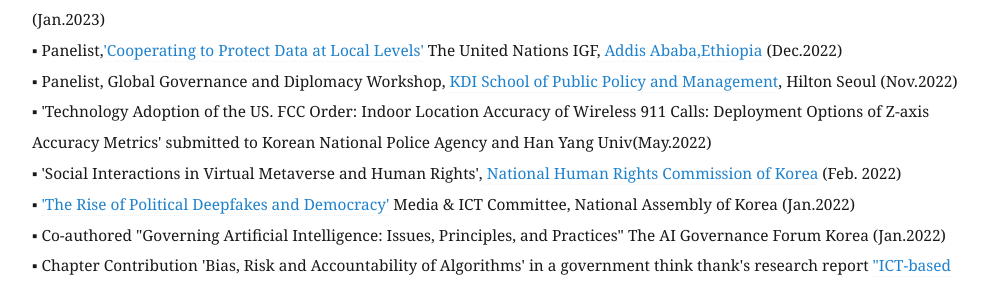
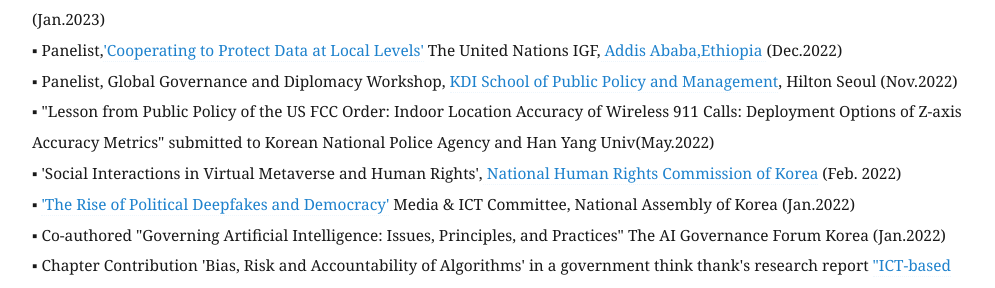
Before and after one commit to eunchangchoi/eunchangchoi.github.io, a Jekyll site: the page built from index.md, in a window 1280 px wide and 900 px high, scrolled down 6580 px. Shown: the part 159-447 px from the top of the window, without its empty margins (68-1063 px from the left). Built offline with Jekyll 4.4.1, drawn with Linux system fonts in a browser that asks for light colours.

Commit message:
Update index.md

```diff
--- a/index.md
+++ b/index.md
@@ -149,7 +149,7 @@
 ▪ 'Mobile Location Accuracy Requirements in Wireless Indoor Emergency Calls: How to Revise the Protection, Utilization, of Location Information Act in Korea Preserving Privacy', Technology Policy Forum, Han Yang Univ School of Engineering (Jan.2023)<br>
 ▪ Panelist,<a href="https://www.intgovforum.org/en/content/nris-cooperating-to-protecting-data-at-local-levels">'Cooperating to Protect Data at Local Levels'</a>  The United Nations IGF,<a href="https://www.intgovforum.org/en?mn=zyjlo3zXcEyFoXe0t8ZjjKlZgTEwFS1Ll2ly.kZktiPIaNySpVaEf"> Addis Ababa,Ethiopia </a>(Dec.2022) <br>
 ▪ Panelist, Global Governance and Diplomacy Workshop, <a href="https://www.kdischool.ac.kr/"> KDI School of Public Policy and Management</a>, Hilton Seoul (Nov.2022)<br>
-▪ 'Technology Adoption of the US. FCC Order: Indoor Location Accuracy of Wireless 911 Calls:  Deployment Options of Z-axis Accuracy Metrics' submitted to Korean National Police Agency and Han Yang Univ(May.2022)<br>
+▪ "Lesson from Public Policy of the US FCC Order: Indoor Location Accuracy of Wireless 911 Calls: Deployment Options of Z-axis Accuracy Metrics" submitted to Korean National Police Agency and Han Yang Univ(May.2022)<br>
 ▪ 'Social Interactions in Virtual Metaverse and Human Rights',<a href="https://www.humanrights.go.kr/site/main/index002"> National Human Rights Commission of Korea</a> (Feb. 2022)<br>
 ▪ <a href="https://zdnet.co.kr/view/?no=20220112165731">'The Rise of Political Deepfakes and Democracy'</a> Media & ICT Committee, National Assembly of Korea (Jan.2022) <br>
 ▪ Co-authored "Governing Artificial Intelligence: Issues, Principles, and Practices" The AI Governance Forum Korea (Jan.2022)<br>
```
